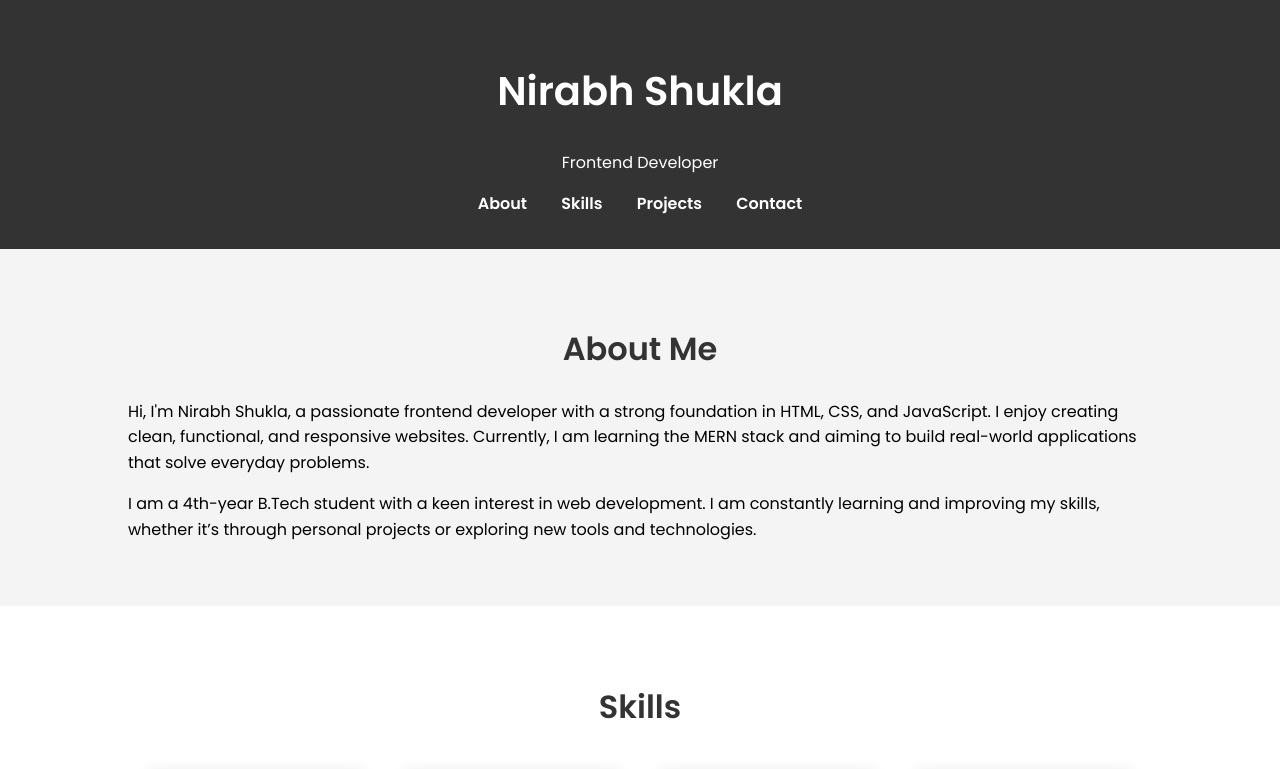
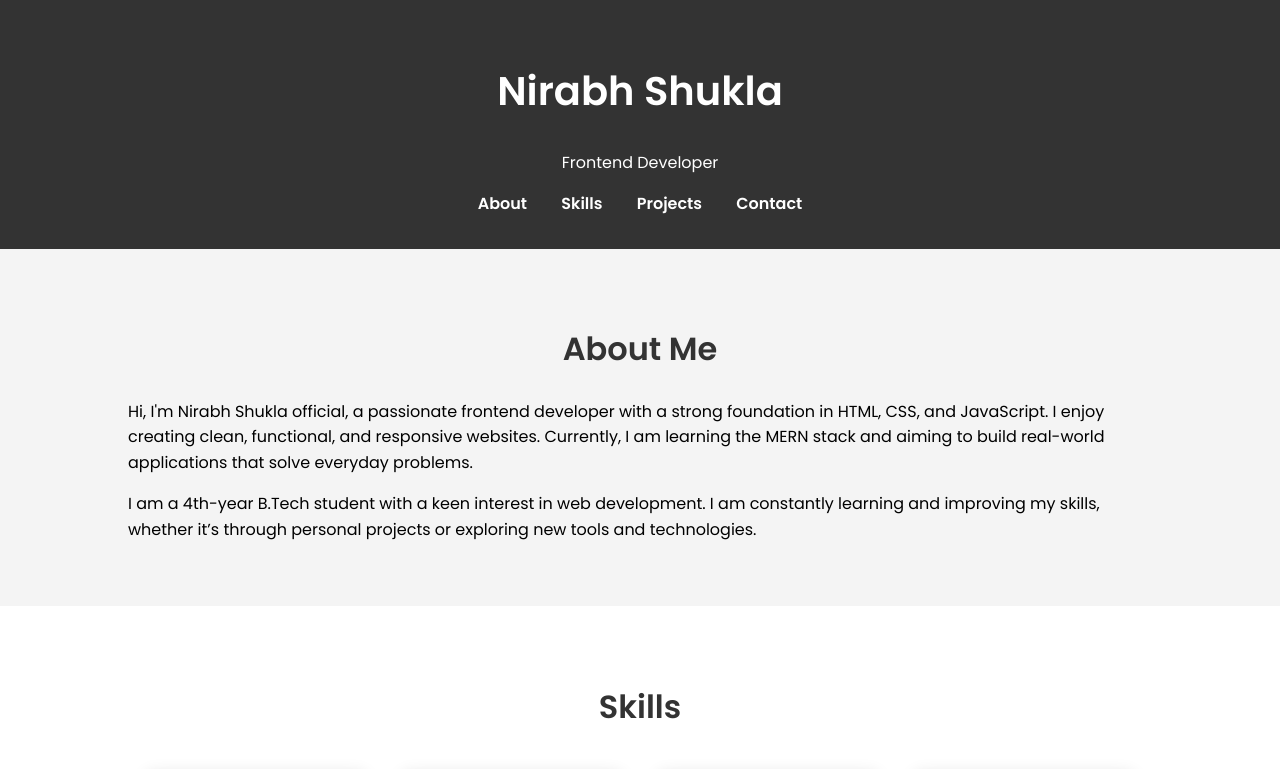
Before and after one commit to nirabh567/portfolio, a plain HTML site: page index.html in a window 1280 px wide. Shown: the top 769 px of the page. Drawn offline with Linux system fonts and the light colour scheme.

Commit message:
Update index.html

```diff
--- a/index.html
+++ b/index.html
@@ -26,7 +26,7 @@
     <section id="about" class="section bg-light">
         <div class="container">
             <h2>About Me</h2>
-            <p>Hi, I'm Nirabh Shukla, a passionate frontend developer with a strong foundation in HTML, CSS, and JavaScript. I enjoy creating clean, functional, and responsive websites. Currently, I am learning the MERN stack and aiming to build real-world applications that solve everyday problems.</p>
+            <p>Hi, I'm Nirabh Shukla official, a passionate frontend developer with a strong foundation in HTML, CSS, and JavaScript. I enjoy creating clean, functional, and responsive websites. Currently, I am learning the MERN stack and aiming to build real-world applications that solve everyday problems.</p>
             <p>I am a 4th-year B.Tech student with a keen interest in web development. I am constantly learning and improving my skills, whether it’s through personal projects or exploring new tools and technologies.</p>
         </div>
     </section>
```
